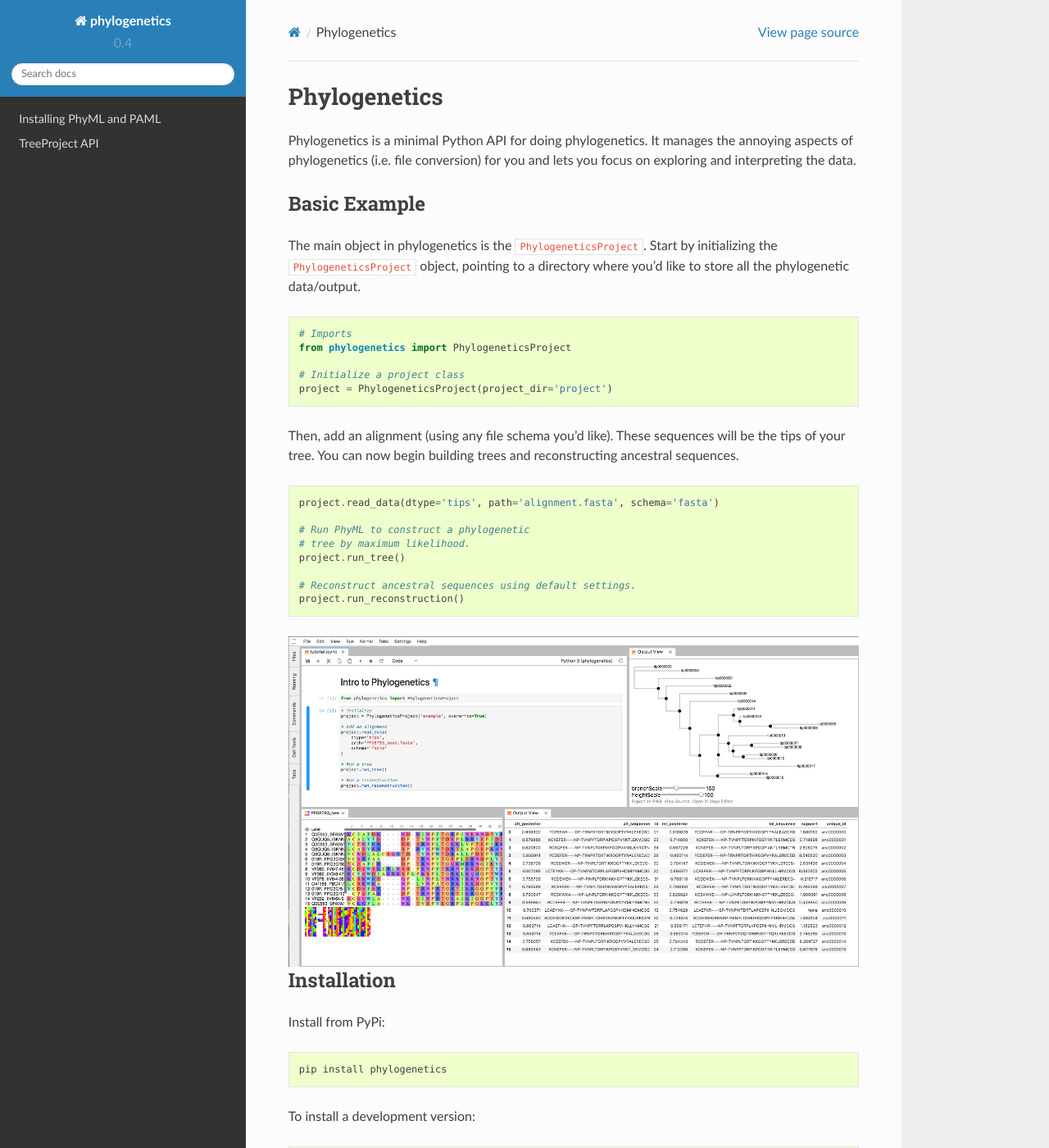
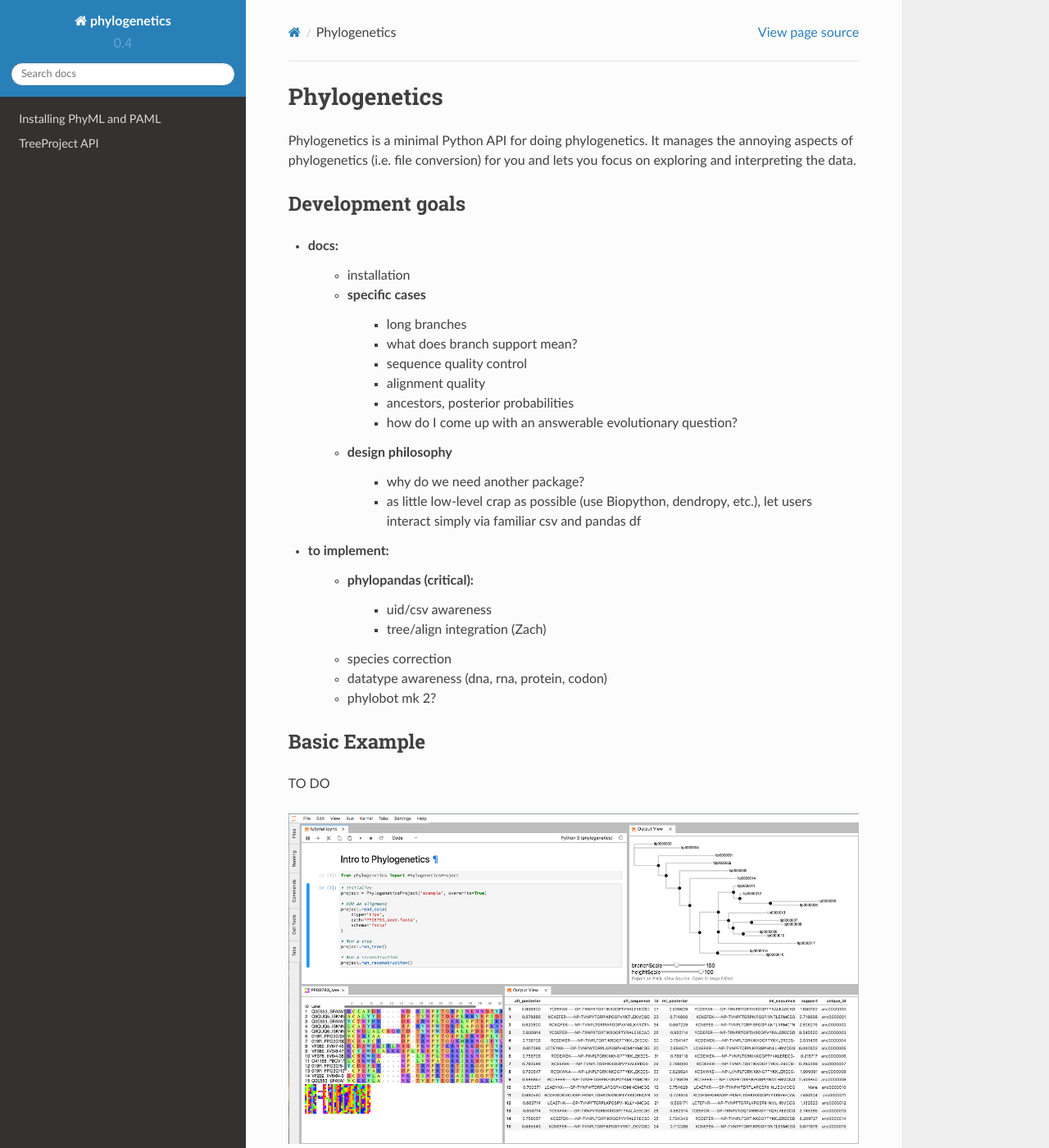
Before and after one commit to harmslab/phylogenetics, a Sphinx documentation site: the page built from docs/index.rst, in a window 1280 px wide and 1400 px high. Shown: the whole window at 82% size. Built offline with Sphinx 7.4.7 and the Read the Docs theme 2.0.0, drawn with Linux system fonts in a browser that asks for light colours.

Commit message:
updated index with development targets

```diff
--- a/docs/index.rst
+++ b/docs/index.rst
@@ -10,34 +10,36 @@ Phylogenetics is a minimal Python API for doing phylogenetics. It manages the an
 aspects of phylogenetics (i.e. file conversion) for you and lets you focus on exploring
 and interpreting the data.
 
+Development goals
+-----------------
+
++ docs:
+    + installation
+    + specific cases
+        + long branches
+        + what does branch support mean?
+        + sequence quality control
+        + alignment quality
+        + ancestors, posterior probabilities
+        + how do I come up with an answerable evolutionary question?
+    + design philosophy
+        + why do we need another package?
+        + as little low-level crap as possible (use Biopython, dendropy, etc.),
+          let users interact simply via familiar csv and pandas df
++ to implement:
+    + phylopandas (critical):
+        + uid/csv awareness
+        + tree/align integration (Zach)
+    + species correction
+    + datatype awareness (dna, rna, protein, codon)
+    + phylobot mk 2?
+
+
+
 Basic Example
 -------------
 
-The main object in phylogenetics is the ``PhylogeneticsProject``. Start by initializing the ``PhylogeneticsProject``
-object, pointing to a directory where you'd like to store all the phylogenetic data/output.
-
-.. code-block:: python
-
-  # Imports
-  from phylogenetics import PhylogeneticsProject
-
-  # Initialize a project class
-  project = PhylogeneticsProject(project_dir='project')
-
-Then, add an alignment (using any file schema you'd like). These sequences will be the
-tips of your tree. You can now begin building trees and reconstructing ancestral sequences.
-
-.. code-block:: python
-
-  project.read_data(dtype='tips', path='alignment.fasta', schema='fasta')
-
-  # Run PhyML to construct a phylogenetic
-  # tree by maximum likelihood.
-  project.run_tree()
-
-  # Reconstruct ancestral sequences using default settings.
-  project.run_reconstruction()
-
+TO DO
 
 .. image:: _images/jlab.png
   :align: center
```
